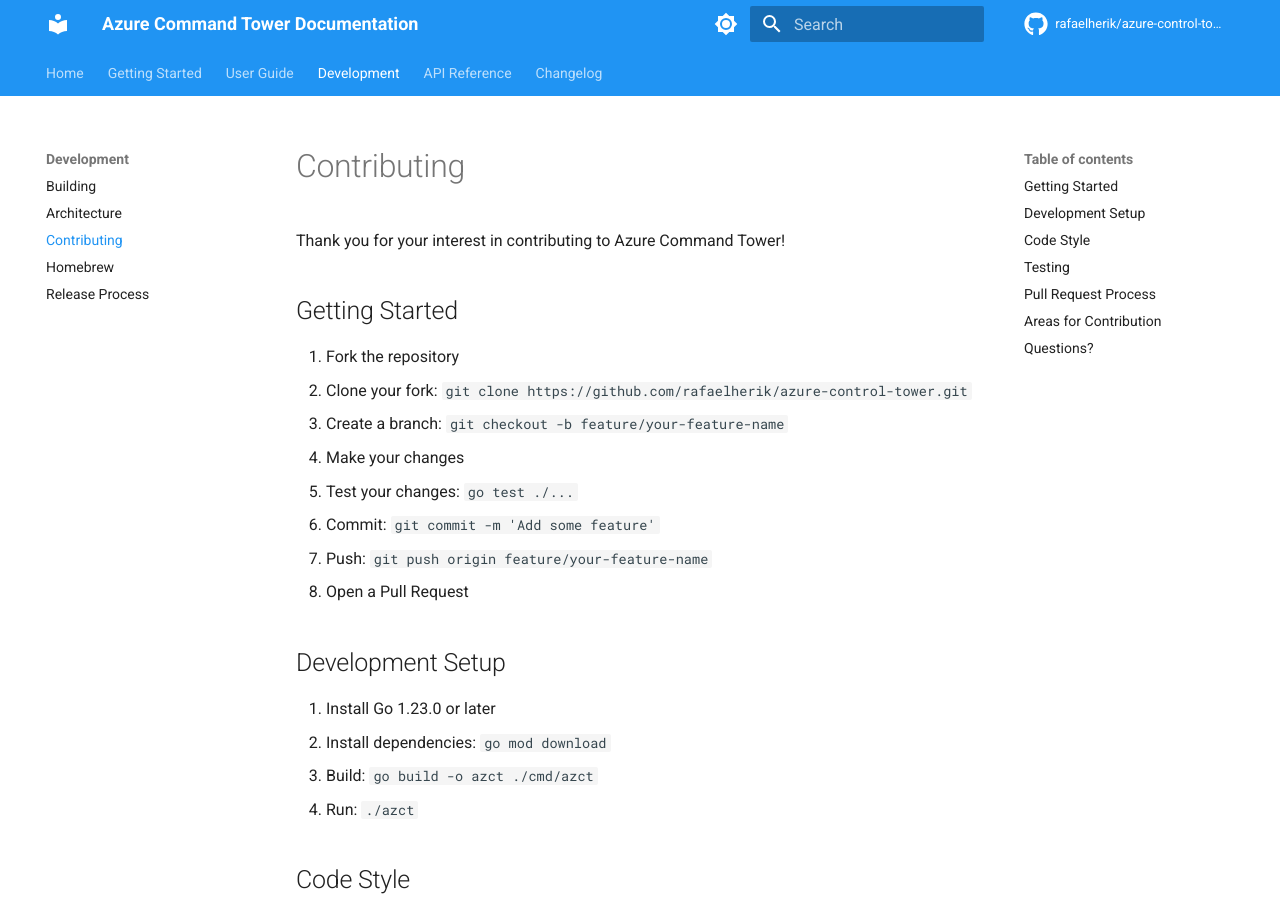
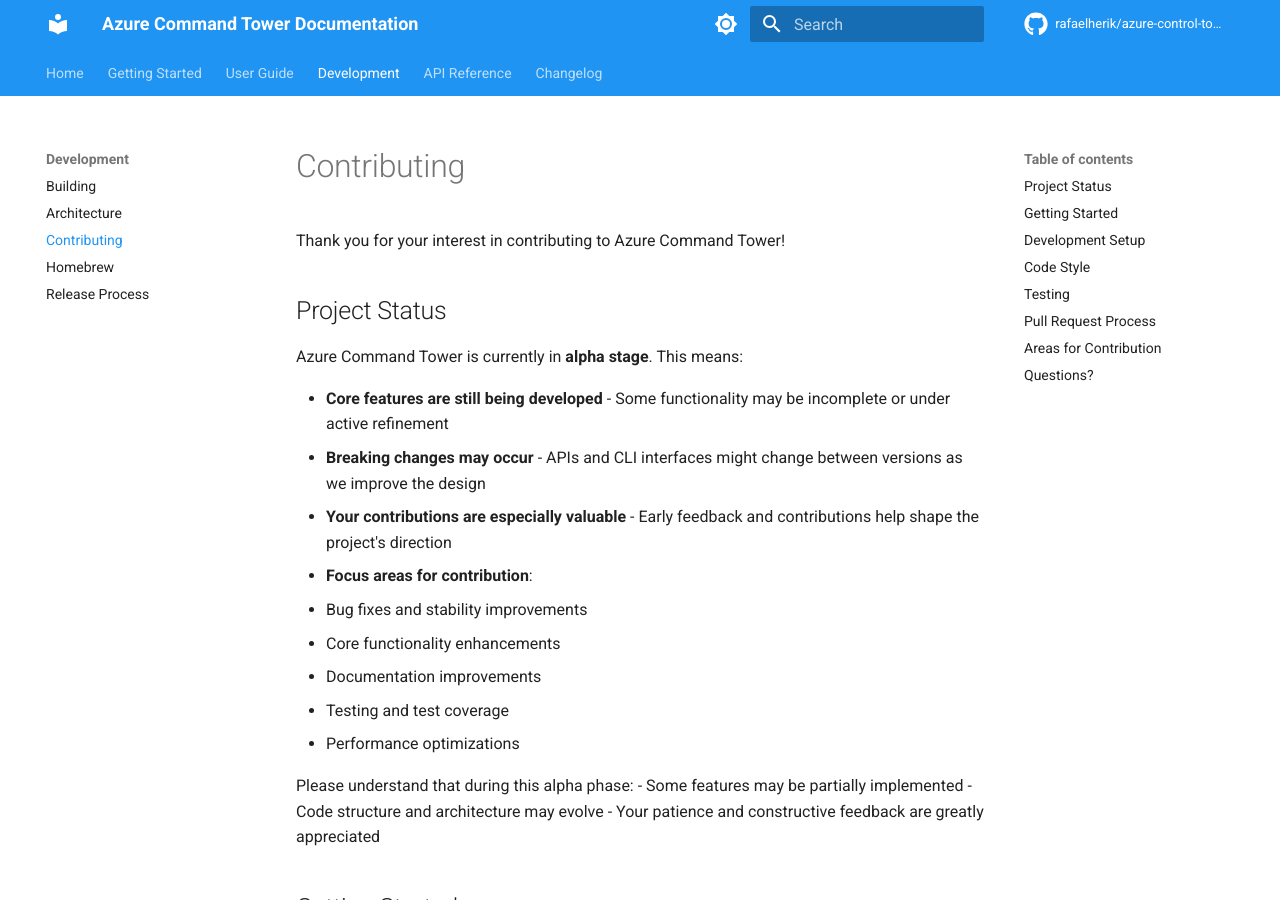
Before and after one commit to rafaelherik/azure-control-tower, an MkDocs documentation site: the page built from docs/development/contributing.md, in a window 1280 px wide and 900 px high. Built offline with MkDocs 1.6.1 and Material for MkDocs 9.7.7, drawn with Linux system fonts in a browser that asks for light colours; comment, search, counter and statistics services are not loaded.

```diff
--- a/docs/development/contributing.md
+++ b/docs/development/contributing.md
@@ -1,6 +1,25 @@
 # Contributing
 
 Thank you for your interest in contributing to Azure Command Tower!
+
+## Project Status
+
+Azure Command Tower is currently in **alpha stage**. This means:
+
+- **Core features are still being developed** - Some functionality may be incomplete or under active refinement
+- **Breaking changes may occur** - APIs and CLI interfaces might change between versions as we improve the design
+- **Your contributions are especially valuable** - Early feedback and contributions help shape the project's direction
+- **Focus areas for contribution**:
+  - Bug fixes and stability improvements
+  - Core functionality enhancements
+  - Documentation improvements
+  - Testing and test coverage
+  - Performance optimizations
+
+Please understand that during this alpha phase:
+- Some features may be partially implemented
+- Code structure and architecture may evolve
+- Your patience and constructive feedback are greatly appreciated
 
 ## Getting Started
 
```
Also changed, not shown: README.md (+13 -1 lines), docs/changelog.md (+4 -2 lines), docs/getting-started/installation.md (+11 -0 lines), docs/index.md (+8 -0 lines), 3 other files.
